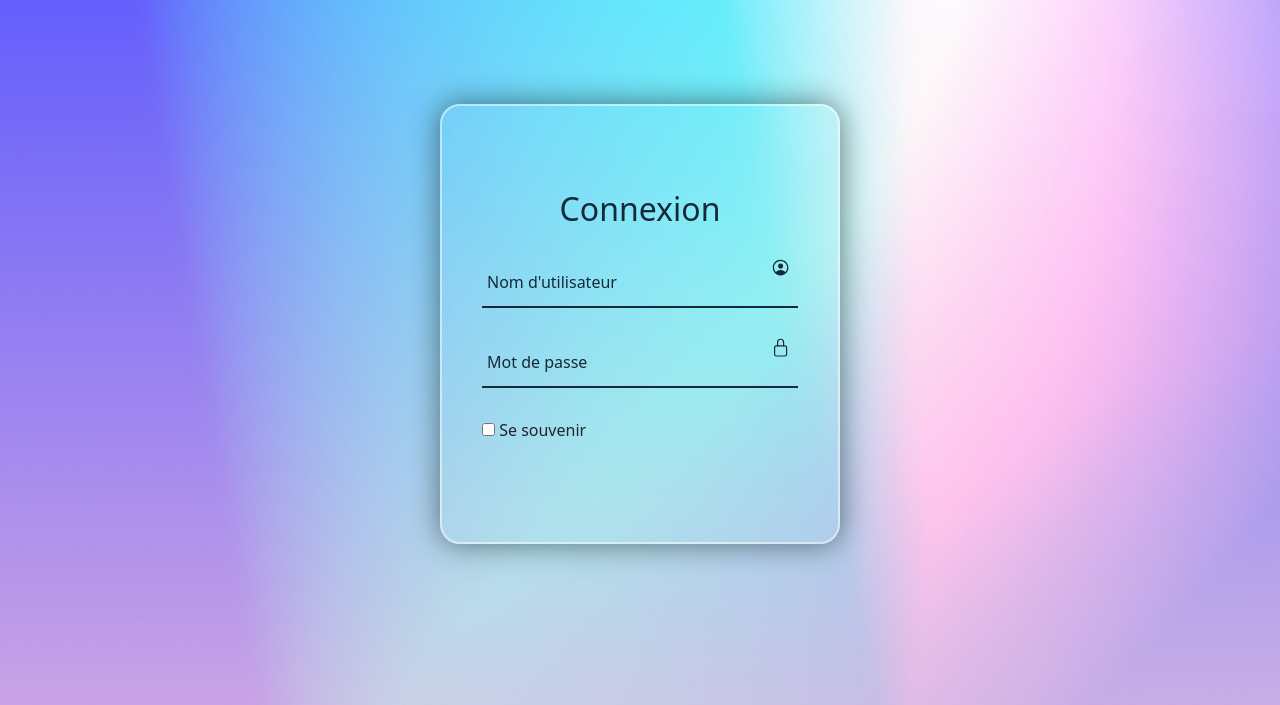
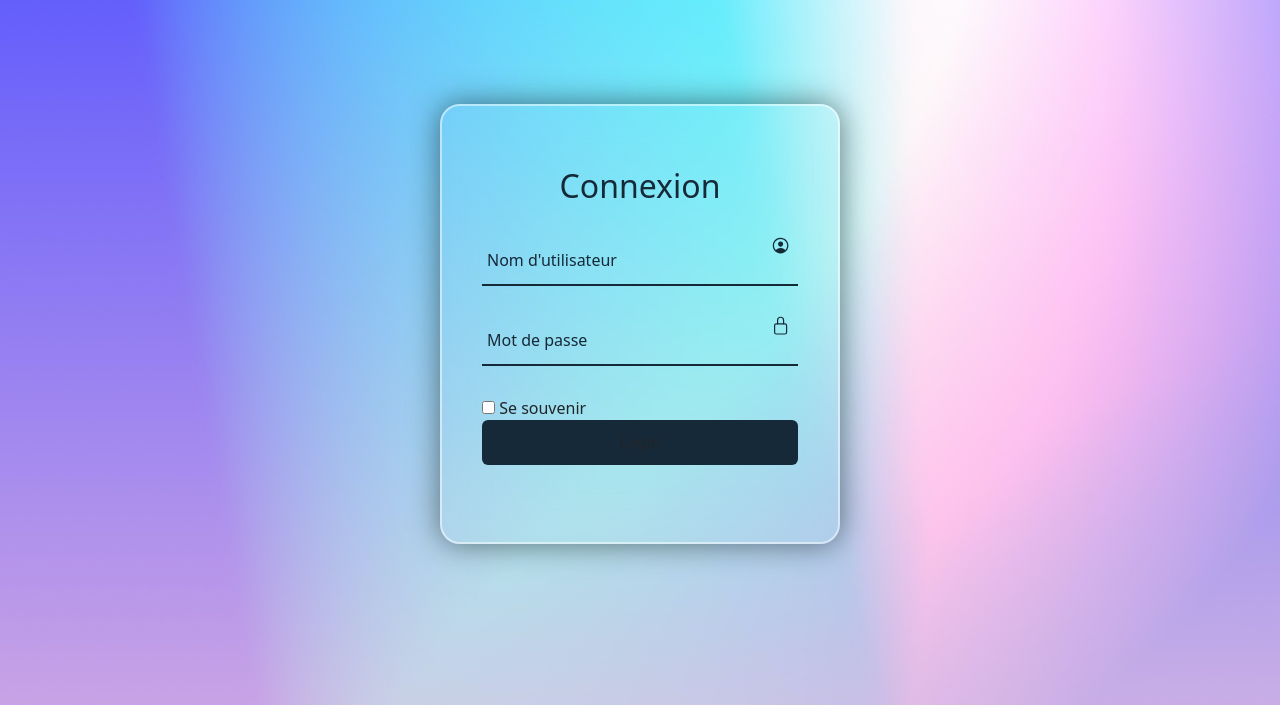
Before and after one commit to Ralsywy/RSE, a PHP site: page /pages/login.php in a window 1280 px wide. Shown: the part 76-781 px from the top of the page. Run offline with PHP 8.4, Linux system fonts and the light colour scheme.

Commit message:
modif css et ajout bouton

```diff
--- a/assets/style.css
+++ b/assets/style.css
@@ -83,3 +83,12 @@ header {
   color: #162938;
   line-height: 57px;
 }
+.btn {
+  width: 100%;
+  height: 45px;
+  background: #162938;
+  border: none;
+  outline: none;
+  border-radius: 6px;
+  cursor: pointer;
+}
--- a/pages/login.php
+++ b/pages/login.php
@@ -15,7 +15,7 @@ include("../navbar.php")
         <form action="#">
             <div class="input-box">
                 <span class="icon"><ion-icon name="person-circle-outline"></ion-icon></span>
-                <input type="email" required>
+                <input type="username" required>
                 <label>Nom d'utilisateur</label>
             </div>
             <div class="input-box">
@@ -28,6 +28,7 @@ include("../navbar.php")
                     <input type="checkbox"> Se souvenir
                 </label>
             </div>
+            <button type="submit" class="btn">Login</button>
         </form>
     </div>
 </div>
```
